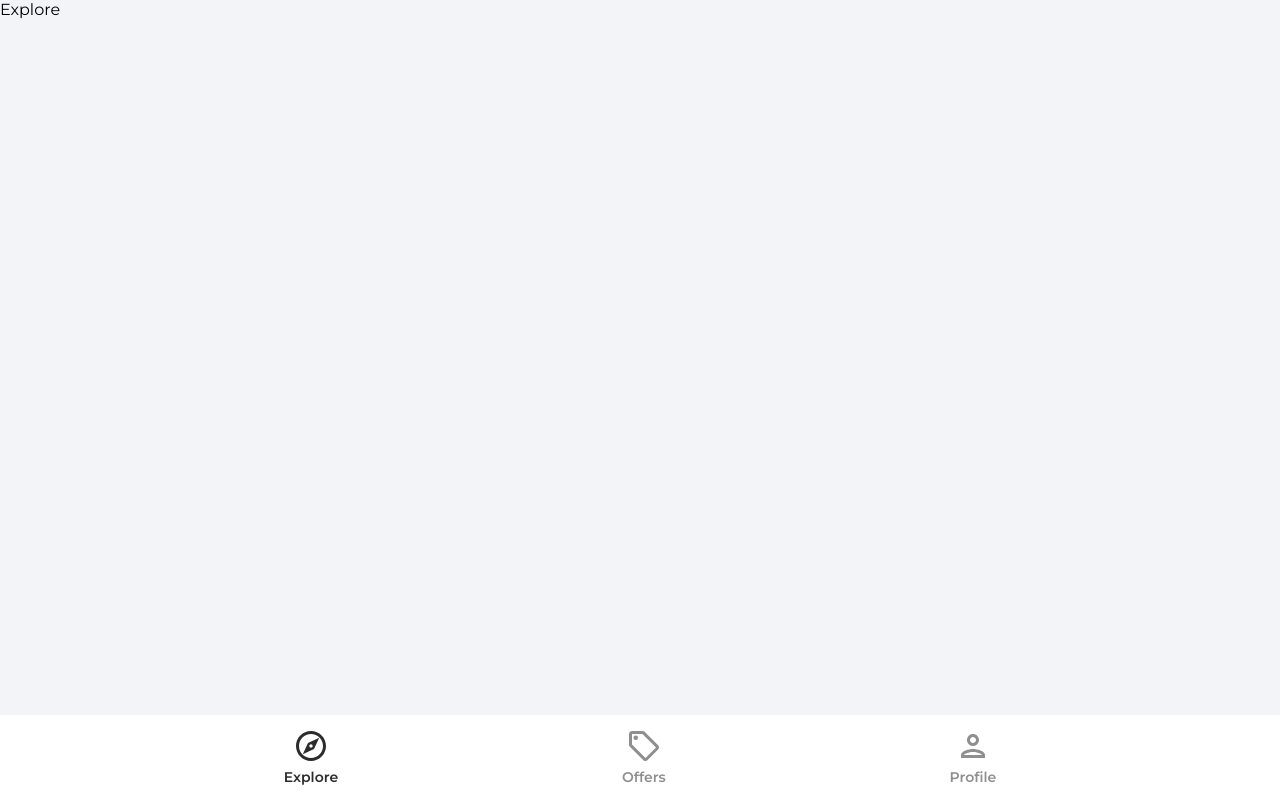
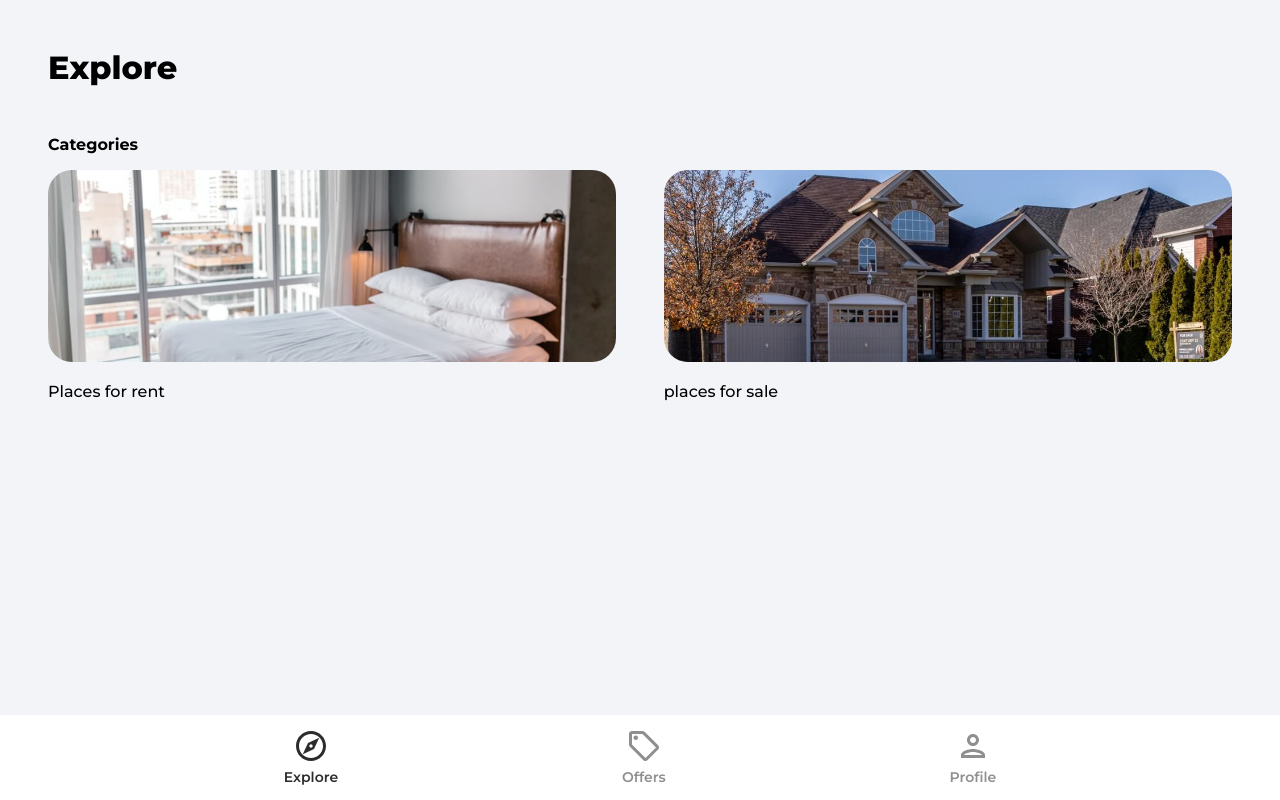
Before and after one commit to danielletate/house-marketplace, a React (Create React App) app: page / in a window 1280 px wide. Built offline with nearby package versions, Linux system fonts and the light colour scheme.

Commit message:
Updated Explore page

```diff
--- a/src/App.js
+++ b/src/App.js
@@ -5,6 +5,7 @@
 import ForgotPassword from "./pages/ForgotPassword";
 import Navbar from "./components/Navbar";
 import Offers from "./pages/Offers";
+import Category from "./pages/Category";
 import PrivateRoute from "./components/PrivateRoute";
 import Profile from "./pages/Profile";
 import SignIn from "./pages/SignIn";
@@ -17,6 +18,7 @@
         <Routes>
           <Route path="/" element={<Explore />} />
           <Route path="/offers" element={<Offers />} />
+          <Route path="/category/:categoryName" element={<Category />} />
           <Route path="/profile" element={<PrivateRoute />}>
             <Route path="/profile" element={<Profile />} />
           </Route>
--- /dev/null
+++ b/src/pages/Category.jsx
@@ -0,0 +1,9 @@
+function Category() {
+    return (
+        <div>
+            category
+        </div>
+    )
+}
+
+export default Category
--- a/src/pages/Explore.jsx
+++ b/src/pages/Explore.jsx
@@ -1,5 +1,39 @@
+import { Link } from "react-router-dom";
+import rentCategoryImage from "../assets/jpg/rentCategoryImage.jpg";
+import sellCategoryImage from "../assets/jpg/sellCategoryImage.jpg";
+
 function Explore() {
-  return <div>Explore</div>;
+  return (
+    <div className="explore">
+      <header>
+        <p className="pageHeader">Explore</p>
+      </header>
+
+      <main>
+        {/* Slider */}
+
+        <p className="exploreCategoryHeading">Categories</p>
+        <div className="exploreCategories">
+          <Link to="/category/rent">
+            <img
+              src={rentCategoryImage}
+              alt="rent"
+              className="exploreCategoryImg"
+            />
+            <p className="exploreCategoryName">Places for rent</p>
+          </Link>
+          <Link to="/category/sell">
+            <img
+              src={sellCategoryImage}
+              alt="sell"
+              className="exploreCategoryImg"
+            />
+            <p className="exploreCategoryName">places for sale</p>
+          </Link>
+        </div>
+      </main>
+    </div>
+  );
 }
 
 export default Explore;
--- a/src/pages/Profile.jsx
+++ b/src/pages/Profile.jsx
@@ -3,7 +3,7 @@
 import { updateDoc, doc } from "firebase/firestore";
 import { db } from "../firebase.config";
 import { toast } from "react-toastify";
-import { useNavigate, Link } from "react-router-dom";
+import { useNavigate } from "react-router-dom";
 
 function Profile() {
   const auth = getAuth();
@@ -19,42 +19,43 @@
   const navigate = useNavigate();
 
    const onLogout = () => {
-    auth.signOut();
-    navigate("/");
-  };
+    auth.signOut()
+    navigate('/')
+  }
 
  const onSubmit = async () => {
     try {
       if (auth.currentUser.displayName !== name) {
-        // Update display name in firebase
+        // Update display name in fb
         await updateProfile(auth.currentUser, {
           displayName: name,
-        });
+        })
 
         // Update in firestore
-        const userRef = doc(db, "users", auth.currentUser.uid);
+        const userRef = doc(db, 'users', auth.currentUser.uid)
         await updateDoc(userRef, {
           name,
-        });
+        })
       }
     } catch (error) {
-      console.log(error);
-      toast.error("Could not update profile details");
+      console.log(error)
+      toast.error('Could not update profile details')
     }
-  };
+  }
+
 
   const onChange = (e) => {
     setFormData((prevState) => ({
       ...prevState,
       [e.target.id]: e.target.value,
-    }));
-  };
+    }))
+  }
 
 return (
   <div className="profile">
     <header className="profileHeader">
       <p className="pageHeader">My Profile</p>
-        <button className="logOut" onClick={onLogout}>
+      <button type="button" className="logOut" onClick={onLogout}>
         Logout
       </button>
     </header>
@@ -65,7 +66,7 @@
         <p
           className="changePersonalDetails"
           onClick={() => {
-              changeDetails ?? onSubmit();
+            changeDetails && onSubmit();
             setChangeDetails((prevState) => !prevState);
           }}
         >
@@ -74,7 +75,7 @@
       </div>
 
       <div className="profileCard">
-          <form onSubmit={onSubmit}>
+        <form>
           <input
             type="text"
             id="name"
```
Lines whose indentation alone changed are shown as unchanged.
